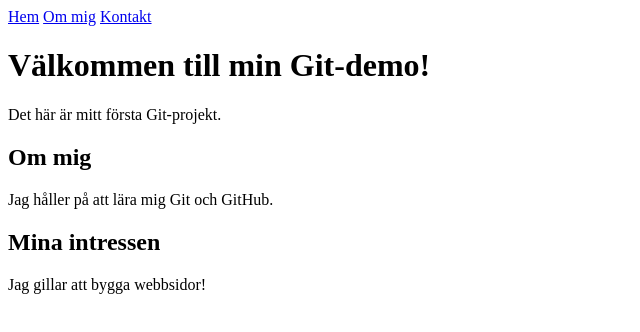
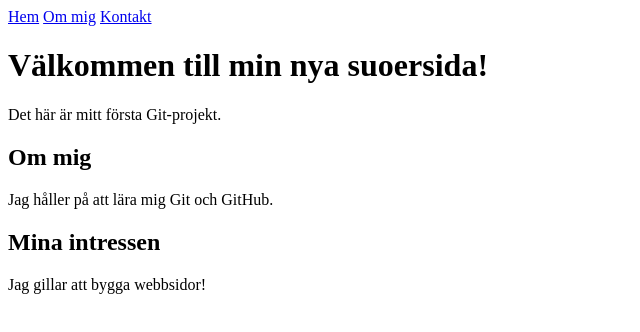
Before and after one commit to ahlgren1234/git-demo, a plain HTML site: page index.html in a window 1280 px wide. Shown: the whole page, without its empty margins (0-640 px from the left). Drawn offline with Linux system fonts and the light colour scheme.

Commit message:
changed the title

```diff
--- a/index.html
+++ b/index.html
@@ -14,7 +14,7 @@
     </nav>
   </header>
 
-  <h1>Välkommen till min Git-demo!</h1>
+  <h1>Välkommen till min nya suoersida!</h1>
   <p>Det här är mitt första Git-projekt.</p>
 
   <h2>Om mig</h2>
```
